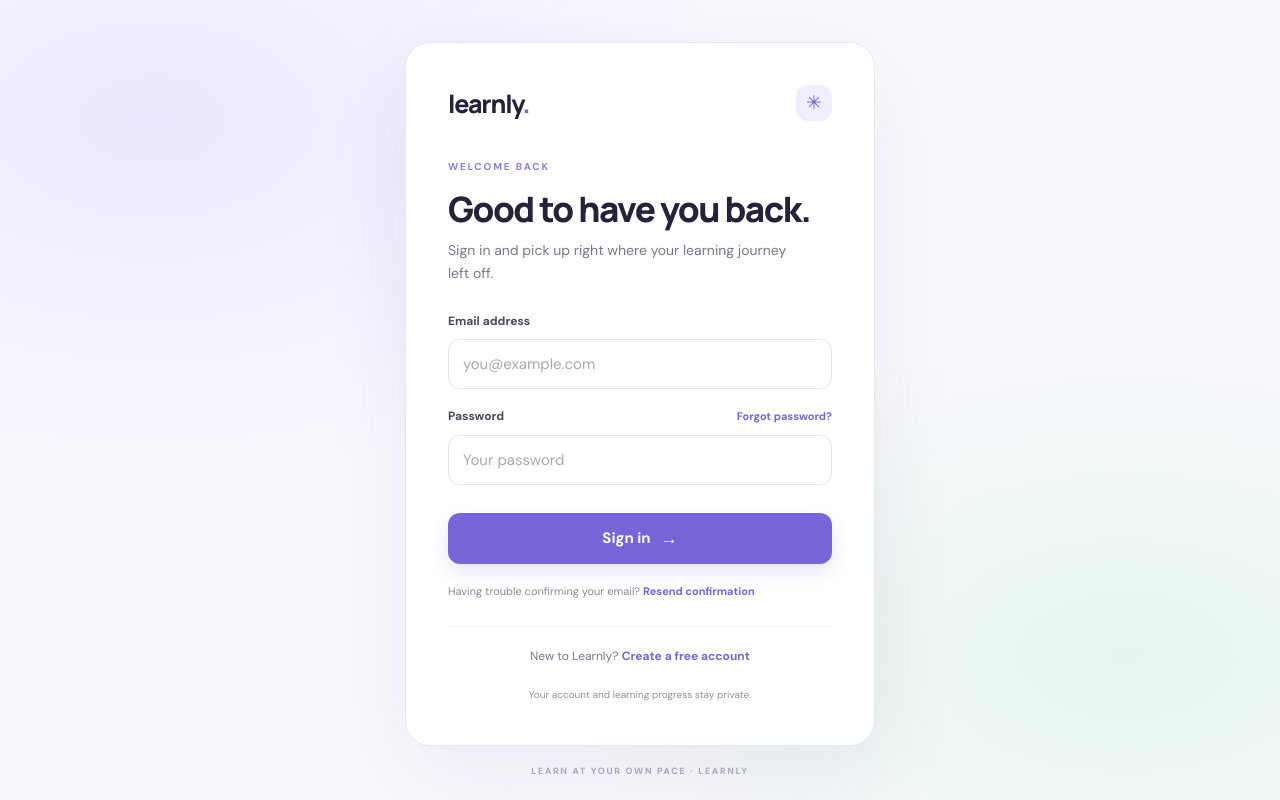
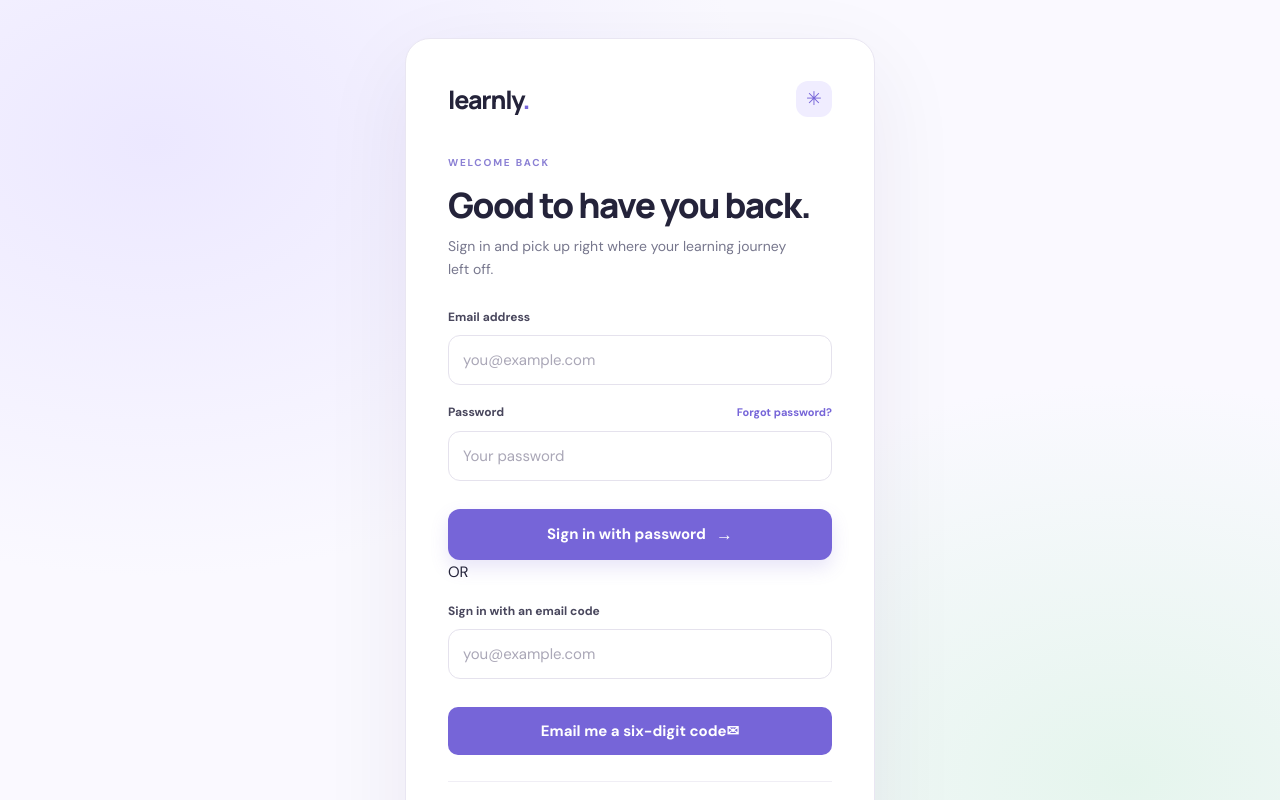
Before and after one commit to Norrform/learning-platform, a Next.js app: page /login in a window 1280 px wide. Shown: the top 800 px of the page. Built offline with nearby package versions, Linux system fonts and the light colour scheme.

Commit message:
Add passwordless email code sign-in

```diff
--- a/app/login/page.tsx
+++ b/app/login/page.tsx
@@ -1,5 +1,5 @@
 import Link from "next/link";
-import { signIn } from "@/app/auth/actions";
+import { requestSignInCode, signIn } from "@/app/auth/actions";
 import { AuthShell } from "@/app/components/AuthShell";
 
 export default async function LoginPage({ searchParams }: { searchParams: Promise<{ error?: string; message?: string }> }) {
@@ -12,9 +12,13 @@ export default async function LoginPage({ searchParams }: { searchParams: Promis
       <form action={signIn}>
         <div className="field"><label htmlFor="email">Email address</label><input id="email" name="email" type="email" autoComplete="email" placeholder="you@example.com" required /></div>
         <div className="field"><div className="field-label-row"><label htmlFor="password">Password</label><Link className="text-link small-link" href="/forgot-password">Forgot password?</Link></div><input id="password" name="password" type="password" autoComplete="current-password" placeholder="Your password" required /></div>
-        <button className="button full auth-submit">Sign in <span aria-hidden="true">→</span></button>
+        <button className="button full auth-submit">Sign in with password <span aria-hidden="true">→</span></button>
       </form>
-      <p className="auth-inline-help">Having trouble confirming your email? <Link className="text-link" href="/check-email">Resend confirmation</Link></p>
+      <div className="auth-or"><span>OR</span></div>
+      <form action={requestSignInCode}>
+        <div className="field"><label htmlFor="code-email">Sign in with an email code</label><input id="code-email" name="email" type="email" autoComplete="email" placeholder="you@example.com" required /></div>
+        <button className="button full auth-code-button">Email me a six-digit code <span aria-hidden="true">✉</span></button>
+      </form>
     </AuthShell>
   );
 }
```
